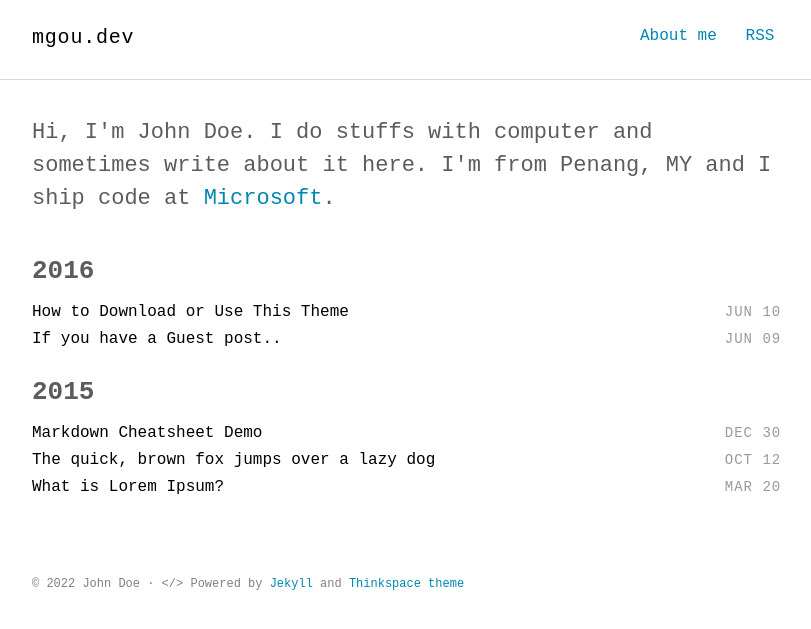
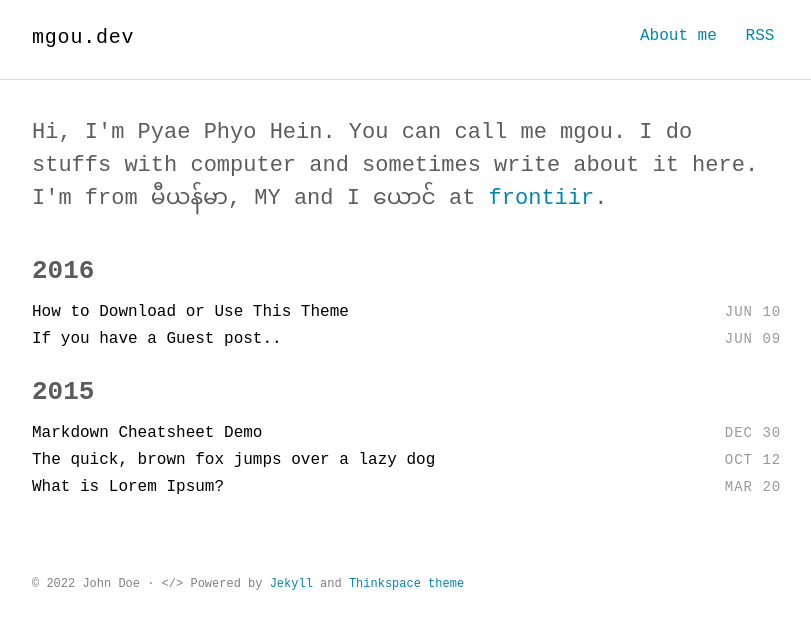
Before and after one commit to pyaephyohein/blog, a Jekyll site: the page built from index.html, in a window 1280 px wide. Shown: the top 629 px of the page, without its empty margins (232-1043 px from the left). Built offline with Jekyll 4.4.1, drawn with Linux system fonts in a browser that asks for light colours; some web fonts are replaced.

Commit message:
add aboutme

```diff
--- a/_includes/intro.html
+++ b/_includes/intro.html
@@ -1,5 +1,5 @@
 <section class="intro">
   <div class="container">
-    <p class="lead">Hi, I'm John Doe. I do stuffs with computer and sometimes write about it here. I'm from Penang, MY and I ship code at <a href="#">Microsoft</a>.</p>
+    <p class="lead">Hi, I'm Pyae Phyo Hein. You can call me mgou. I do stuffs with computer and sometimes write about it here. I'm from မီယန်မာ, MY and I ယောင် at <a href="https://frontiir.net">frontiir</a>.</p>
   </div>
 </section>
```
